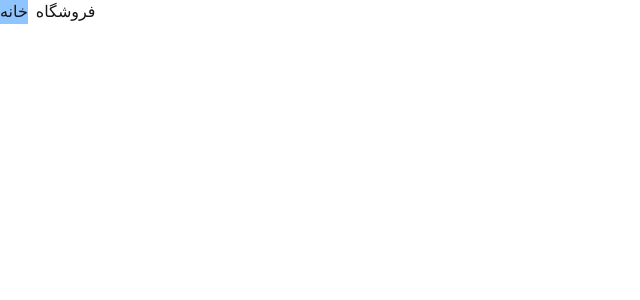
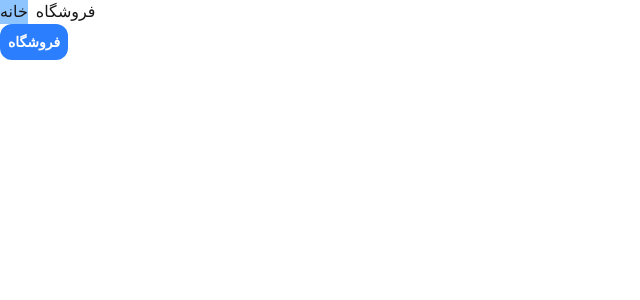
Before and after one commit to sshosseinir/salar-nextjs, a Next.js app: page / in a window 1280 px wide. Shown: the top 300 px of the page, without its empty margins (0-640 px from the left). Built offline with nearby package versions, Linux system fonts and the light colour scheme.

Commit message:
navigation

```diff
--- a/app/components/navbar/Navbar.tsx
+++ b/app/components/navbar/Navbar.tsx
@@ -1,15 +1,21 @@
 "use client"
 import Link from 'next/link'
-import { usePathname } from 'next/navigation'
+import { usePathname, useRouter } from 'next/navigation'
+
 
 function Navbar() {
     const pathname = usePathname();
-    console.log(pathname);
+    const router = useRouter();
 
     const nav = [
         { name: 'خانه', route: '/' },
         { name: 'فروشگاه', route: '/store' },
     ]
+
+    const handleClick = () => {
+        router.push('/store');
+    }
+
     return (
         <nav>
             <ul className='flex gap-2'>
@@ -17,7 +23,7 @@ function Navbar() {
                 {
                     nav.map(item => {
                         return (
-                            <li className={pathname === item.route ? 'bg-blue-300' : ''}>
+                            <li key={item.name} className={pathname === item.route ? 'bg-blue-300' : ''}>
                                 <Link href={item.route}>{item.name}</Link>
                             </li>
                         )
@@ -25,6 +31,9 @@ function Navbar() {
                 }
 
             </ul>
+
+            <button className='rounded-xl bg-blue-500 text-white text-sm
+            cursor-pointer p-2 font-bold' onClick={handleClick}>فروشگاه</button>
         </nav>
     )
 }
```
